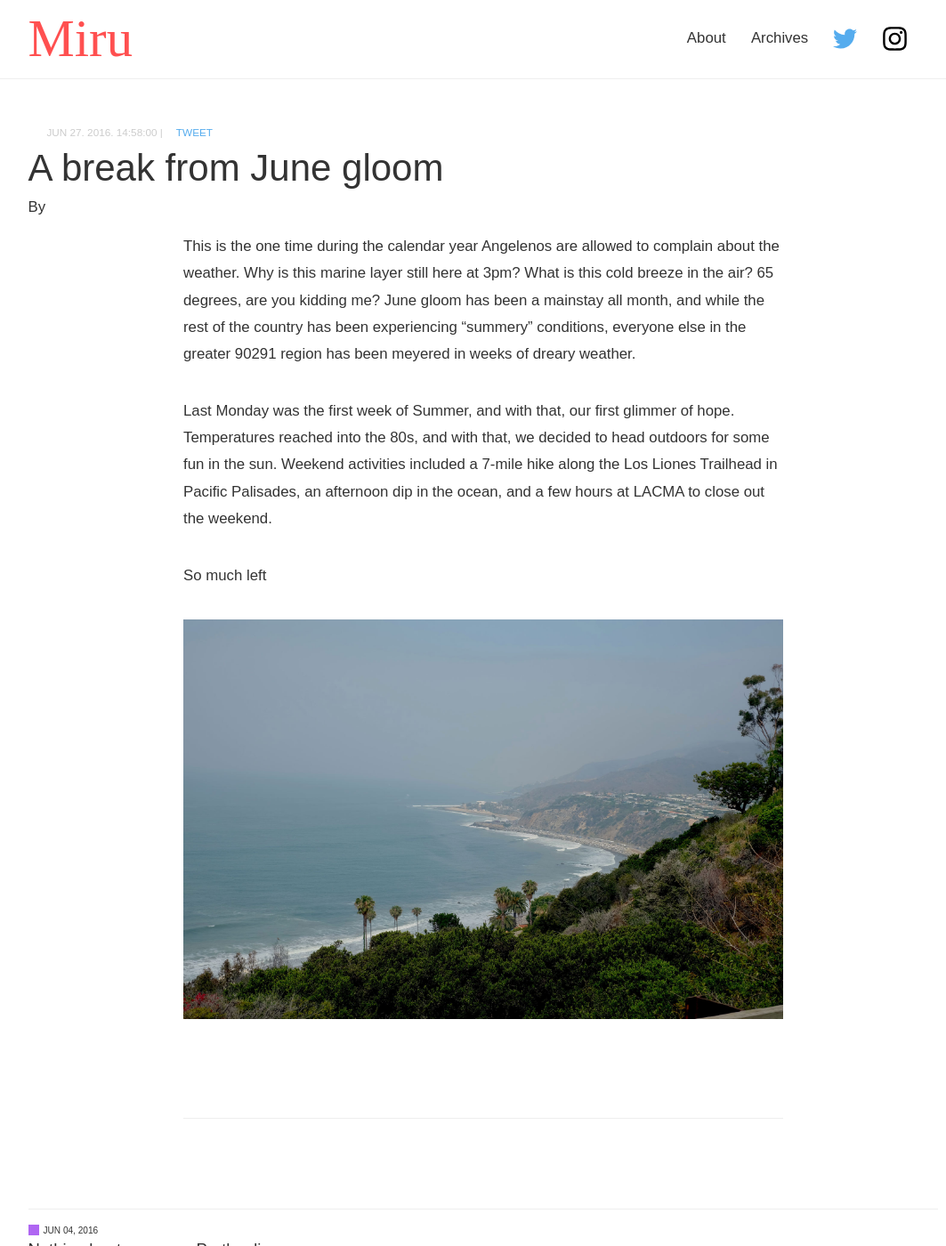
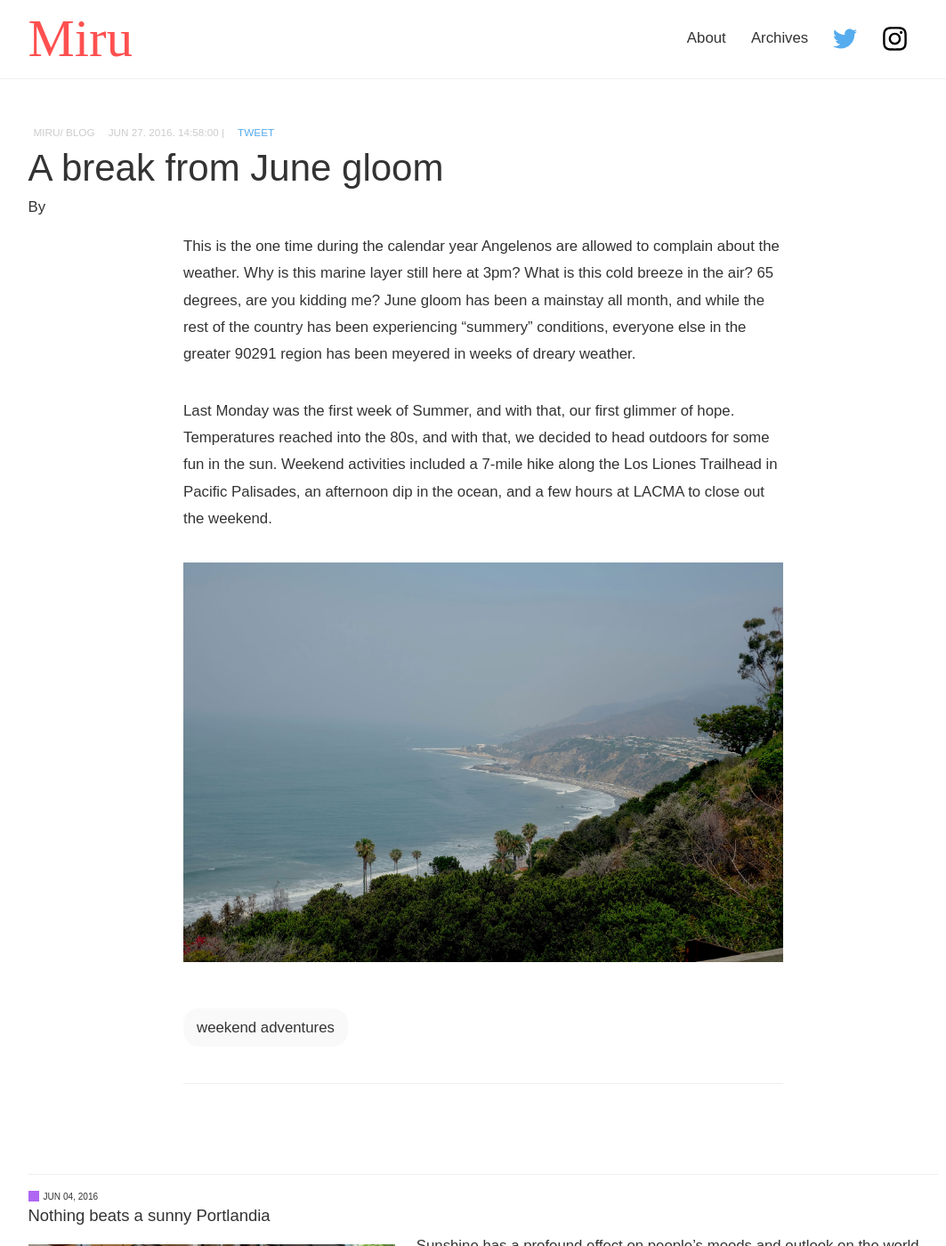
Before and after one commit to PHironaka/Miru-Blog, a Jekyll site: the page built from _posts/2016-06-27-a-break-from-june-gloom.markdown, in a window 1280 px wide and 1400 px high. Shown: the whole window at 89% size, without its empty margins (97-1160 px from the left). Built offline with Jekyll 4.4.1, drawn with Linux system fonts in a browser that asks for light colours; some web fonts are replaced; a script that is not in the unit is left out; comment, search, counter and statistics services are not loaded.

Commit message:
Updated A Break From June Gloom

```diff
--- a/_posts/2016-06-27-a-break-from-june-gloom.markdown
+++ b/_posts/2016-06-27-a-break-from-june-gloom.markdown
@@ -1,12 +1,16 @@
 ---
 title: A break from June gloom
 date: 2016-06-27 14:58:00 Z
+categories:
+- blog
+tags:
+- weekend adventures
 ---
 
 This is the one time during the calendar year Angelenos are allowed to complain about the weather. Why is this marine layer still here at 3pm? What is this cold breeze in the air? 65 degrees, are you kidding me? June gloom has been a mainstay all month, and while the rest of the country has been experiencing "summery" conditions, everyone else in the greater 90291 region has been meyered in weeks of dreary weather.
 
 Last Monday was the first week of Summer, and with that, our first glimmer of hope. Temperatures reached into the 80s, and with that, we decided to head outdoors for some fun in the sun. Weekend activities included a 7-mile hike along the Los Liones Trailhead in Pacific Palisades, an afternoon dip in the ocean, and a few hours at LACMA to close out the weekend.
 
-So much left
+
 
 ![DSCF7024.JPG](/uploads/DSCF7024.JPG)
```
